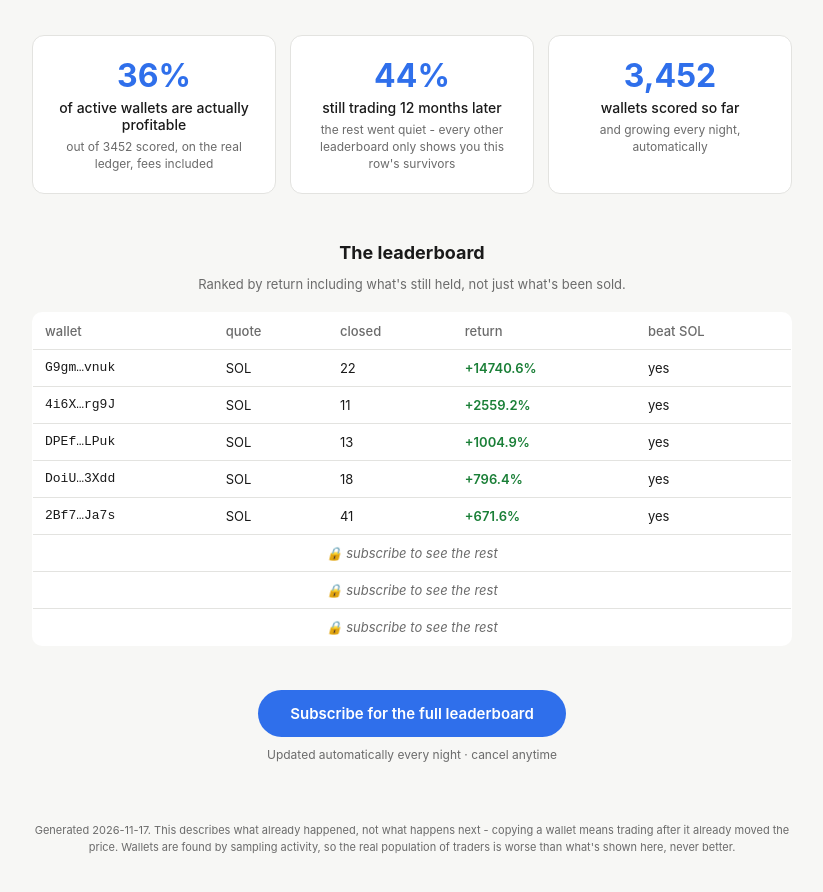
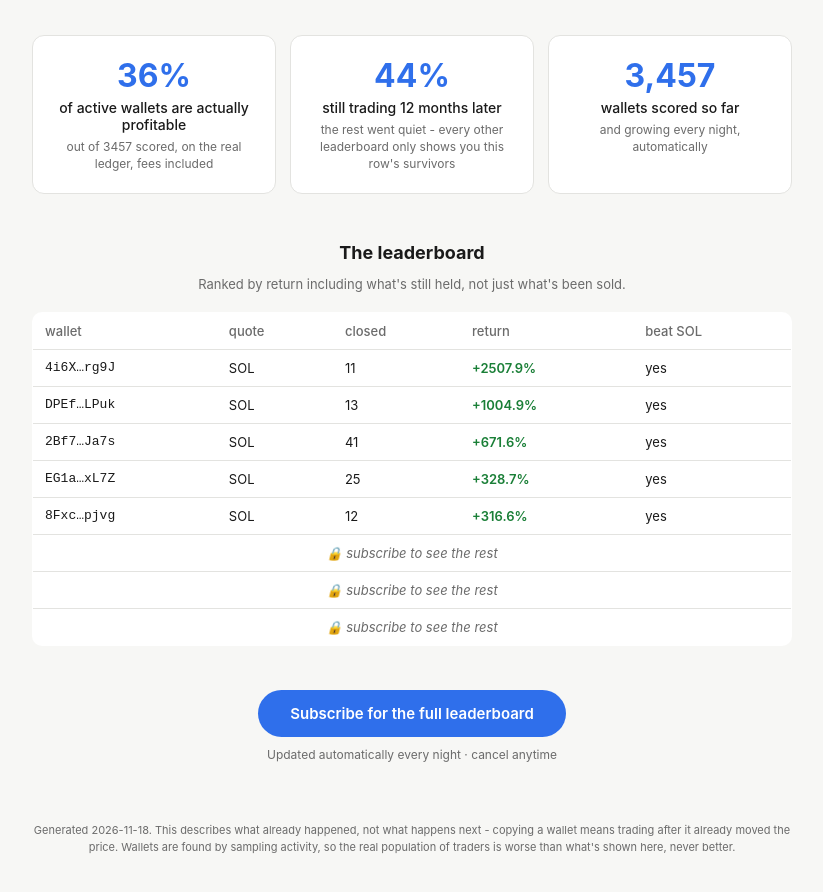
Before and after one commit to 2sdayy/base-rate, a plain HTML site: page index.html in a window 1280 px wide. Shown: the part 280-1172 px from the top of the page, without its empty margins (228-1051 px from the left). Drawn offline with Linux system fonts and the light colour scheme.

Commit message:
Nightly data refresh - 2026-11-18

```diff
--- a/index.html
+++ b/index.html
@@ -51,13 +51,13 @@
   <div class="hero"><div class="hero-card">
           <div class="hero-stat">36%</div>
           <div class="hero-label">of active wallets are actually profitable</div>
-          <div class="hero-sub">out of 3452 scored, on the real ledger, fees included</div>
+          <div class="hero-sub">out of 3457 scored, on the real ledger, fees included</div>
         </div><div class="hero-card">
           <div class="hero-stat">44%</div>
           <div class="hero-label">still trading 12 months later</div>
           <div class="hero-sub">the rest went quiet - every other leaderboard only shows you this row's survivors</div>
         </div><div class="hero-card">
-          <div class="hero-stat">3,452</div>
+          <div class="hero-stat">3,457</div>
           <div class="hero-label">wallets scored so far</div>
           <div class="hero-sub">and growing every night, automatically</div>
         </div></div>
@@ -67,7 +67,7 @@
 
     <table class="preview">
       <tr><th>wallet</th><th>quote</th><th>closed</th><th>return</th><th>beat SOL</th></tr>
-      <tr><td class="mono">G9gm…vnuk</td><td>SOL</td><td>22</td><td class="pos">+14740.6%</td><td>yes</td></tr><tr><td class="mono">4i6X…rg9J</td><td>SOL</td><td>11</td><td class="pos">+2559.2%</td><td>yes</td></tr><tr><td class="mono">DPEf…LPuk</td><td>SOL</td><td>13</td><td class="pos">+1004.9%</td><td>yes</td></tr><tr><td class="mono">DoiU…3Xdd</td><td>SOL</td><td>18</td><td class="pos">+796.4%</td><td>yes</td></tr><tr><td class="mono">2Bf7…Ja7s</td><td>SOL</td><td>41</td><td class="pos">+671.6%</td><td>yes</td></tr>
+      <tr><td class="mono">4i6X…rg9J</td><td>SOL</td><td>11</td><td class="pos">+2507.9%</td><td>yes</td></tr><tr><td class="mono">DPEf…LPuk</td><td>SOL</td><td>13</td><td class="pos">+1004.9%</td><td>yes</td></tr><tr><td class="mono">2Bf7…Ja7s</td><td>SOL</td><td>41</td><td class="pos">+671.6%</td><td>yes</td></tr><tr><td class="mono">EG1a…xL7Z</td><td>SOL</td><td>25</td><td class="pos">+328.7%</td><td>yes</td></tr><tr><td class="mono">8Fxc…pjvg</td><td>SOL</td><td>12</td><td class="pos">+316.6%</td><td>yes</td></tr>
       <tr class="locked"><td colspan=5>🔒 subscribe to see the rest</td></tr><tr class="locked"><td colspan=5>🔒 subscribe to see the rest</td></tr><tr class="locked"><td colspan=5>🔒 subscribe to see the rest</td></tr>
     </table>
 
@@ -78,7 +78,7 @@
   </div>
 
   <footer>
-    Generated 2026-11-17. This describes what already happened, not what happens
+    Generated 2026-11-18. This describes what already happened, not what happens
     next - copying a wallet means trading after it already moved the price.
     Wallets are found by sampling activity, so the real population of traders
     is worse than what's shown here, never better.
```
Also changed, not shown: members.html (+2 -2 lines).
